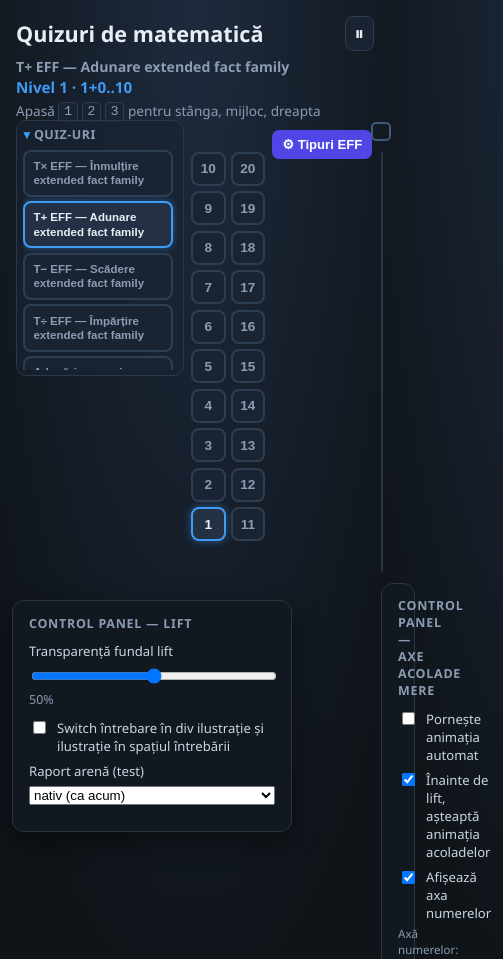
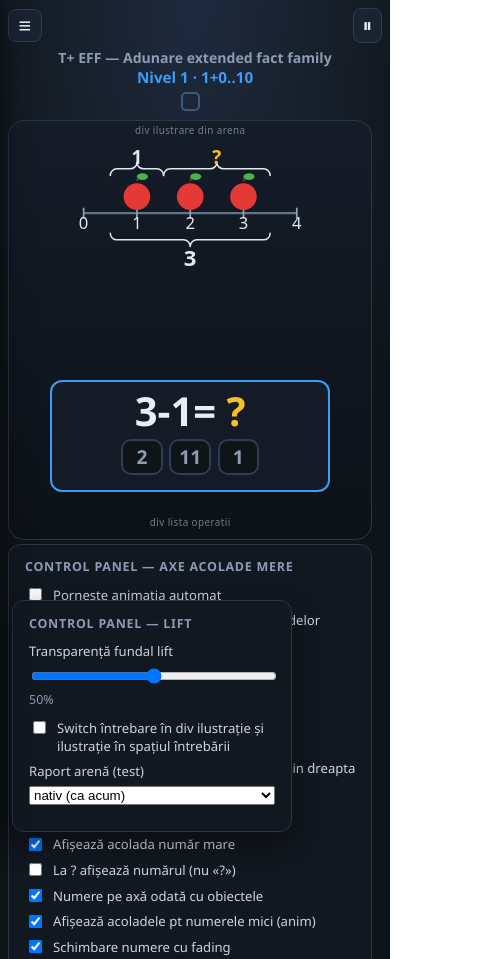
Before and after one commit to ion-motica/yl, a website: page index.html in a window 390 px wide. Shown: the top 959 px of the page, 503 px wide, since content can reach past the window. Drawn offline with Linux system fonts and the light colour scheme.

Commit message:
pasul 2a - layout mobil: arena full-width + sertar meniu
Co-authored-by: Cursor <cursoragent@cursor.com>

```diff
--- a/index.html
+++ b/index.html
@@ -10,6 +10,7 @@
     <div id="game" class="game">
       <header class="hud">
         <div class="hud-row">
+          <button type="button" id="menu-toggle" class="menu-toggle" aria-label="Meniu" aria-expanded="false" title="Meniu">≡</button>
           <h1>Quizuri de matematică</h1>
           <button type="button" id="play-pause" class="play-pause" aria-label="Pauză" title="Pauză (Space)">⏸</button>
         </div>
@@ -17,6 +18,8 @@
         <p id="level-info" class="level-info">Nivel 1 · 1+1..10</p>
         <p class="hint">Apasă <kbd>1</kbd> <kbd>2</kbd> <kbd>3</kbd> pentru stânga, mijloc, dreapta</p>
       </header>
+
+      <div id="drawer-backdrop" class="drawer-backdrop" hidden></div>
 
       <div class="arena-wrap">
         <div class="play-stage">
--- a/js/app.js
+++ b/js/app.js
@@ -183,6 +183,35 @@
     }
   });
 
+  // ── Sertar mobil (Pasul 2a) ────────────────────────────────────────────
+  // Pe ecrane mici, quiz-urile/nivelurile stau într-un drawer deschis de ≡.
+  // Pe desktop butonul ≡ e ascuns prin CSS, deci codul rămâne inert acolo.
+  const menuToggleEl = document.getElementById("menu-toggle");
+  const drawerBackdropEl = document.getElementById("drawer-backdrop");
+  const sidebarEl = document.querySelector(".sidebar-pickers");
+
+  function setDrawer(open) {
+    dom.gameEl.classList.toggle("drawer-open", open);
+    if (menuToggleEl) menuToggleEl.setAttribute("aria-expanded", open ? "true" : "false");
+    if (drawerBackdropEl) drawerBackdropEl.hidden = !open;
+  }
+
+  menuToggleEl?.addEventListener("click", () => {
+    setDrawer(!dom.gameEl.classList.contains("drawer-open"));
+  });
+  drawerBackdropEl?.addEventListener("click", () => setDrawer(false));
+
+  // După ce alegi un quiz sau un nivel, închidem sertarul ca să se vadă arena.
+  sidebarEl?.addEventListener("click", (e) => {
+    if (e.target.closest(".quiz-picker-item, .level-btn")) setDrawer(false);
+  });
+
+  document.addEventListener("keydown", (e) => {
+    if (e.key === "Escape" && dom.gameEl.classList.contains("drawer-open")) {
+      setDrawer(false);
+    }
+  });
+
   function switchQuiz(id) {
     if (id === QuizRegistry.getActiveId() && quiz && !quiz.isCompleted()) return;
     QuizRegistry.setActive(id);
--- a/style.css
+++ b/style.css
@@ -107,6 +107,31 @@ body {
   background: var(--panel);
   color: var(--text);
   cursor: pointer;
+}
+
+/* Butonul de meniu: există doar pe mobil (drawer cu quiz-uri/niveluri). */
+.menu-toggle {
+  display: none;
+  font-size: 1.35rem;
+  line-height: 1;
+  padding: 0.3rem 0.6rem;
+  border: 1px solid #2d3d52;
+  border-radius: 8px;
+  background: var(--panel);
+  color: var(--text);
+  cursor: pointer;
+}
+
+/* Fundalul semitransparent din spatele drawer-ului (doar mobil). */
+.drawer-backdrop {
+  position: fixed;
+  inset: 0;
+  z-index: 55;
+  background: rgba(0, 0, 0, 0.5);
+}
+
+.drawer-backdrop[hidden] {
+  display: none;
 }
 
 .arena-wrap {
@@ -1129,3 +1154,91 @@ body {
   font-weight: 700;
   z-index: 25;
 }
+
+/* ════════════════════════════════════════════════════════════════════════
+   PASUL 2a — layout mobil (≤ 768px)
+   Arena devine element principal pe toată lățimea; quiz-urile și nivelurile
+   se mută într-un sertar (drawer) deschis de butonul ≡. Desktopul rămâne
+   neschimbat (toate regulile de mai sus se aplică peste breakpoint).
+   ════════════════════════════════════════════════════════════════════════ */
+@media (max-width: 768px) {
+  .game {
+    padding: 0.5rem;
+  }
+
+  /* Bară de sus compactă: [≡] ............ [⏸] */
+  .menu-toggle {
+    display: inline-flex;
+    align-items: center;
+    justify-content: center;
+  }
+
+  .hud h1,
+  .hud .hint {
+    display: none;
+  }
+
+  .quiz-title {
+    margin: 0.3rem 0 0;
+    text-align: center;
+  }
+
+  .level-info {
+    margin: 0 0 0.15rem;
+    text-align: center;
+  }
+
+  /* Arena pe toată lățimea: oprim layout-ul pe rânduri al scenei. */
+  .play-stage {
+    flex-direction: column;
+    gap: 0;
+  }
+
+  .arena {
+    margin-bottom: 0.6rem;
+  }
+
+  .progress-visual {
+    margin-bottom: 0.4rem;
+  }
+
+  /* Sidebar-ul devine sertar off-canvas, deschis de butonul ≡. */
+  .sidebar-pickers {
+    position: fixed;
+    top: 0;
+    left: 0;
+    height: 100%;
+    width: min(86vw, 320px);
+    z-index: 60;
+    flex-direction: column;
+    align-items: stretch;
+    gap: 0.85rem;
+    padding: 1rem 0.85rem;
+    background: #121820;
+    border-right: 1px solid #2a3548;
+    box-shadow: 2px 0 24px rgba(0, 0, 0, 0.5);
+    overflow-y: auto;
+    transform: translateX(-100%);
+    transition: transform 0.25s ease;
+  }
+
+  .game.drawer-open .sidebar-pickers {
+    transform: translateX(0);
+  }
+
+  .quiz-picker {
+    min-width: 0;
+    max-width: none;
+    width: 100%;
+  }
+
+  .quiz-picker-list {
+    max-height: 45vh;
+  }
+
+  /* Anulăm aliniamentul vertical specific desktopului. */
+  .level-picker {
+    padding-top: 0;
+    justify-content: center;
+  }
+}
```
